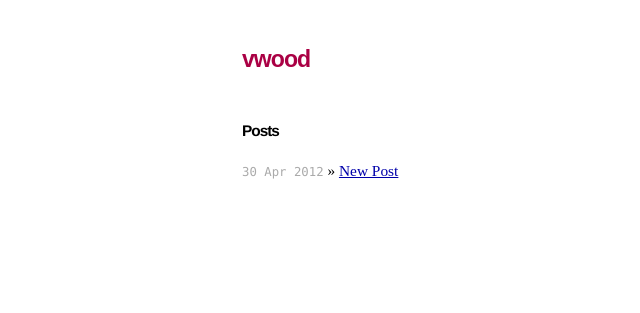
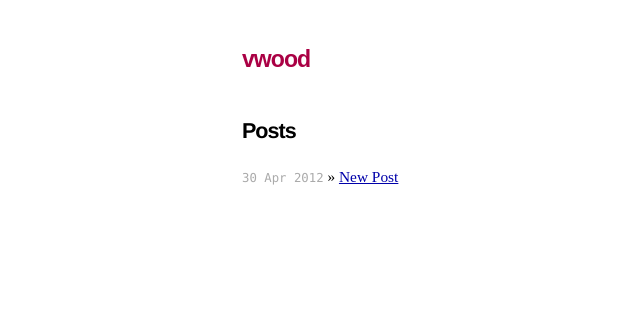
Before and after one commit to vwood/vwood.github.com, a Jekyll site: the page built from index.html, in a window 1280 px wide. Shown: the top 313 px of the page, without its empty margins (90-730 px from the left). Built offline with Jekyll 4.4.1, drawn with Linux system fonts in a browser that asks for light colours; Markdown is read by kramdown in place of the engine named in the settings.

Commit message:
Enlarge the post title.

```diff
--- a/css/style.css
+++ b/css/style.css
@@ -22,6 +22,8 @@ h1, h2, h3, h4, h5, h6 {
 
 h1 {
     margin-bottom: 1em;
+    font-weight: bolder;
+    font-size: 140%;
 }
 
 p {
```
